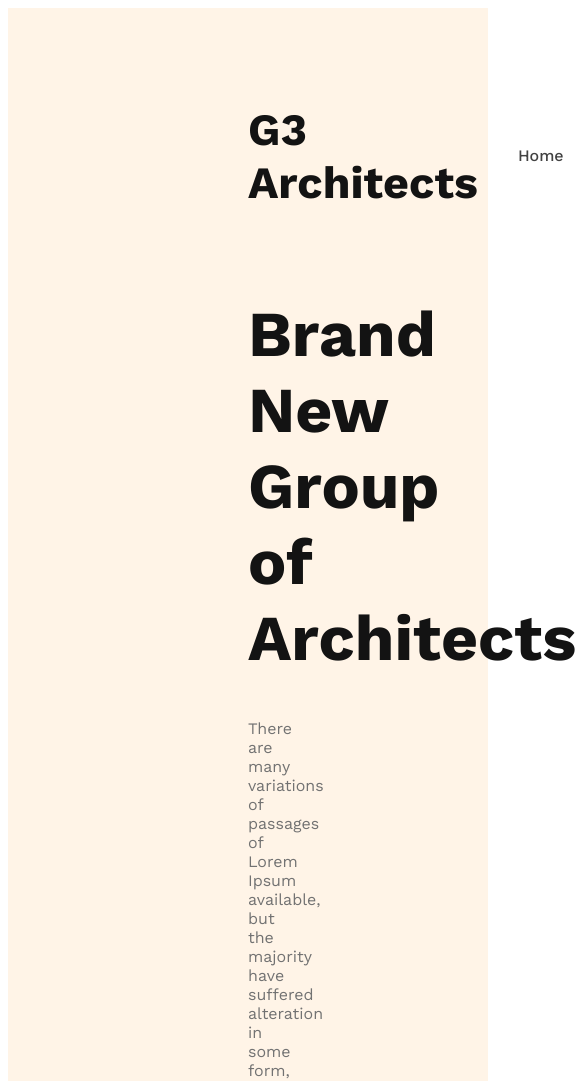
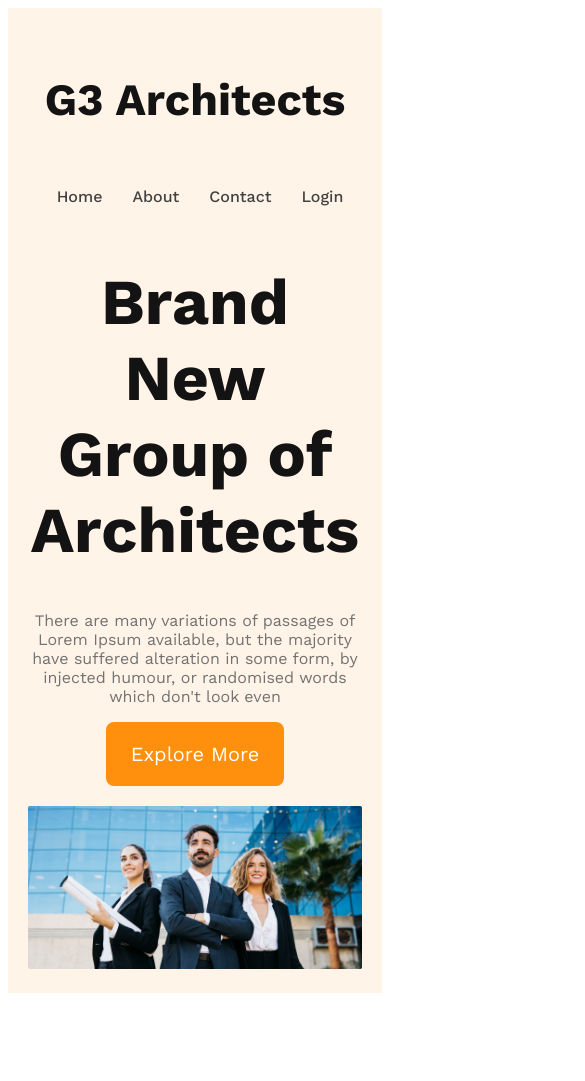
Before and after one commit to Shabbir8788/Architecture-Page, a plain HTML site: page index.html in a window 390 px wide. Shown: the top 1081 px of the page, 585 px wide, since content can reach past the window. After the commit the page ends 1001 px from the top, so only its background shows below. Drawn offline with nearby package versions, Linux system fonts and the light colour scheme.

Commit message:
finished the header section with responsiveness for mobile & tablet devices

```diff
--- a/styles/architect.css
+++ b/styles/architect.css
@@ -7,6 +7,13 @@
 }
 
 .btn-primary {
+  border-radius: 8px;
+  font-size: 1.25rem;
+  background-color: #ff900e;
+  color: #fff;
+  padding: 20px 25px;
+  border: 0;
+  cursor: pointer;
 }
 
 /* header styles */
@@ -60,3 +67,31 @@ nav li a {
 .banner-description {
   color: #727272;
 }
+
+.banner img {
+  margin-top: 20px;
+  width: 100%;
+}
+
+/* responsive media queries */
+/* mobile devices */
+@media screen and (max-width: 576px) {
+  header {
+    padding: 20px;
+  }
+
+  nav {
+    flex-direction: column;
+  }
+}
+
+/* tablet or medium devices */
+@media screen and (min-width: 576px) and (max-width: 992px) {
+  header {
+    padding: 50px;
+  }
+
+  nav {
+    flex-direction: column;
+  }
+}
```
